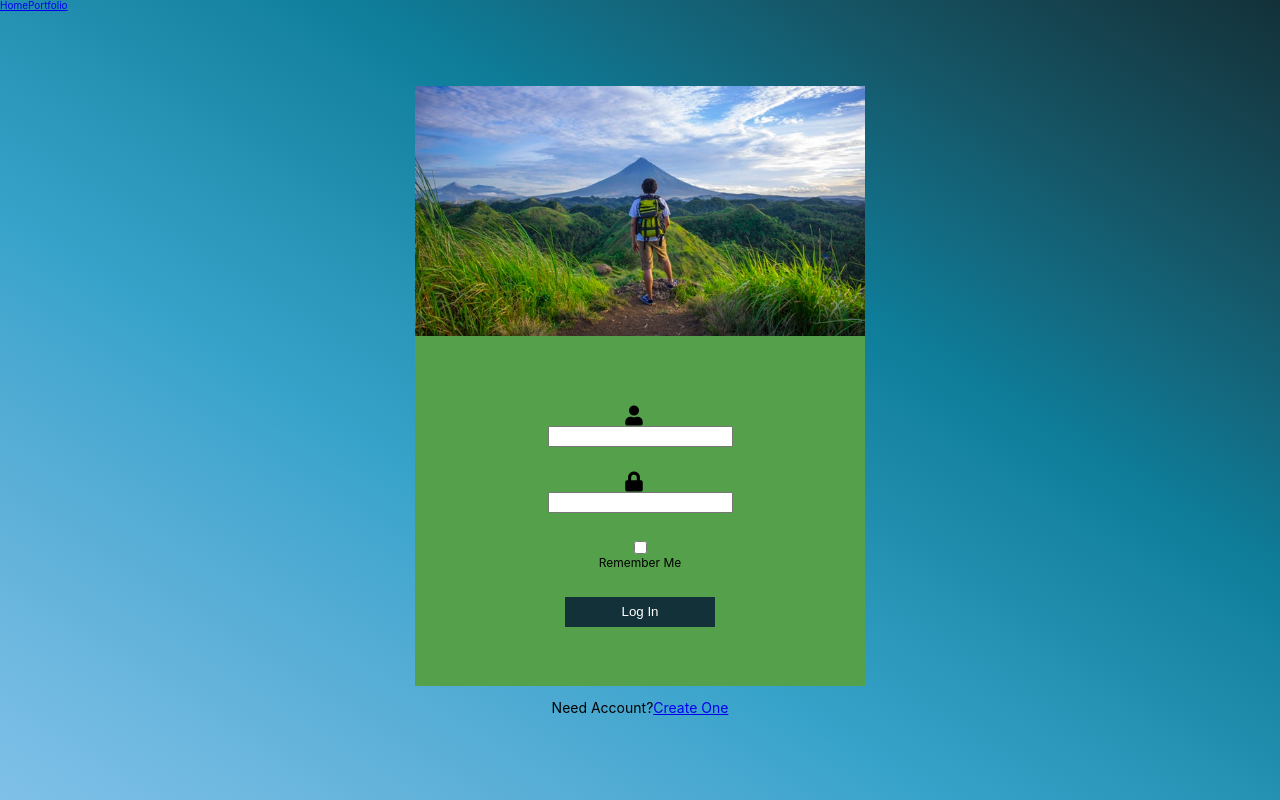
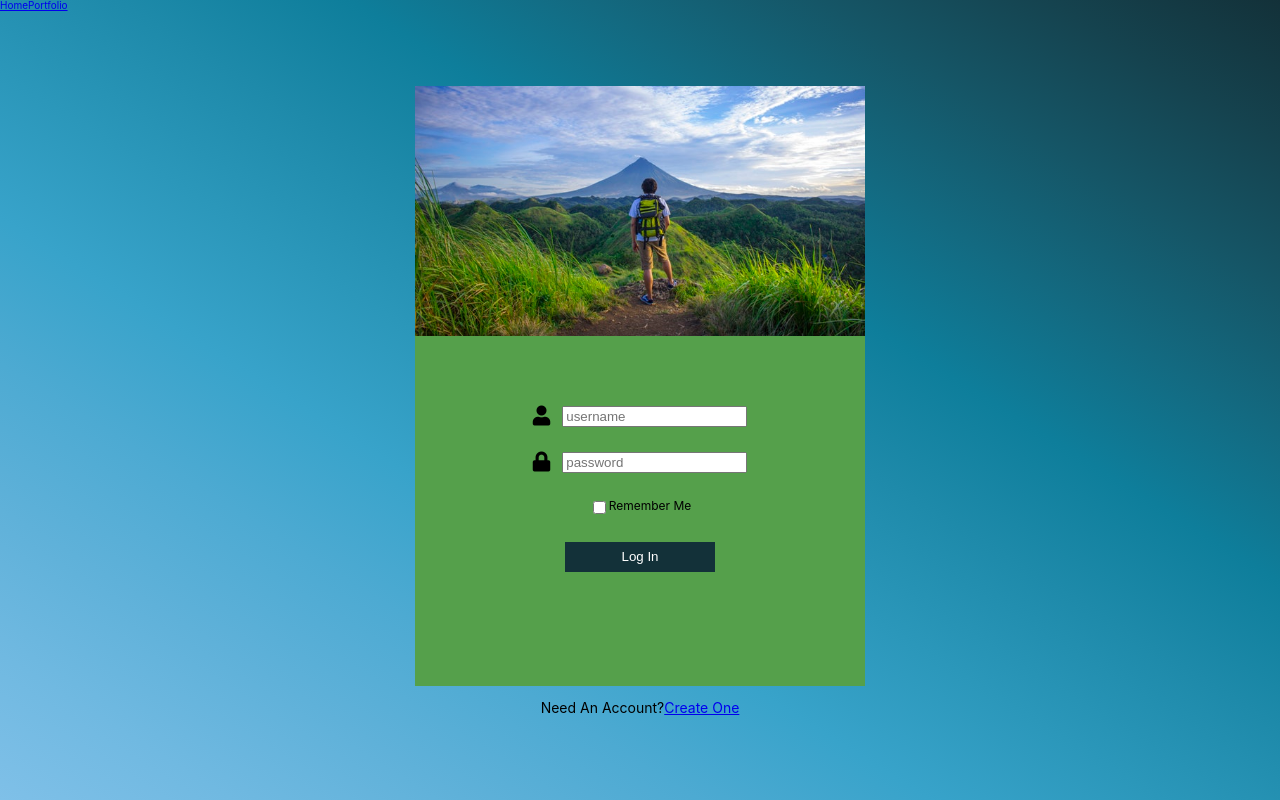
Before and after one commit to guidr-pt/guidr-front-end, a React (Create React App) app in the folder guidr/: page /welcome in a window 1280 px wide. Built offline with nearby package versions, Linux system fonts and the light colour scheme.

Commit message:
Typo fix in Login

```diff
--- /dev/null
+++ b/guidr/src/components/Login.js
@@ -0,0 +1,61 @@
+import React from 'react';
+import { Link } from 'react-router-dom';
+
+
+class Login extends React.Component {
+  constructor(props) {
+    super(props);
+  }
+
+  render () {
+    const pathname = this.props.location.pathname.toLowerCase();
+
+    return(
+      <div>
+        <div className='login__form--container'>
+          <div className='login__form--head'></div>
+
+          <form>
+            <div className='login__input--container'>
+              <i className="fas fa-user"></i>
+              <input type='text'
+                     placeholder='username'
+                     name='username'
+                     />
+            </div>
+
+            <div className='login__input--container'>
+              <i className="fas fa-lock"></i>
+              <input type='text'
+                     placeholder='password'
+                     name='password'
+                     />
+            </div>
+
+            <div>
+              <input type='checkbox' /> <span>Remember Me</span>
+            </div>
+
+            { pathname === '/welcome/signup' ? <button>Create Account</button> : <button>Log In</button>}
+          </form>
+        </div>
+
+
+        { pathname === '/welcome/signup' ? <p> Have An Account?
+                                              <Link to='/welcome'>
+                                                Log In
+                                              </Link>
+                                            </p>
+
+                                            : <p> Need An Account?
+                                                  <Link to='/welcome/signup'>
+                                                    Create One
+                                                  </Link>
+                                              </p> }
+
+      </div>
+    );
+  }
+}
+
+export default Login;
--- a/guidr/src/components/RegisterComp/Login.js
+++ /dev/null
@@ -1,57 +0,0 @@
-import React from 'react';
-import { Link } from 'react-router-dom';
-
-
-const Login = props => {
-  const pathname = props.location.pathname.toLowerCase();
-
-  console.log(pathname)
-
-  return(
-    <div>
-      <div className='login__form--container'>
-        <div className='login__form--head'></div>
-
-        <form>
-          <div className='login__input--container'>
-            <i className="fas fa-user"></i>
-            <input type='text'
-                   placholder='username'
-                   name='username'
-                   />
-          </div>
-
-          <div className='login__input--container'>
-            <i className="fas fa-lock"></i>
-            <input type='text'
-                   placholder='password'
-                   name='password'
-                   />
-          </div>
-
-          <div>
-            <input type='checkbox' /> <span>Remember Me</span>
-          </div>
-
-          { pathname === '/welcome/signup' ? <button>Create Account</button> : <button>Log In</button>}
-        </form>
-      </div>
-
-
-      { pathname === '/welcome/signup' ? <p> Have An Account?
-                                            <Link to='/welcome'>
-                                              Log In
-                                            </Link>
-                                          </p>
-
-                                          : <p> Need Account?
-                                                <Link to='/welcome/signup'>
-                                                  Create One
-                                                </Link>
-                                            </p> }
-
-    </div>
-  );
-}
-
-export default Login;
--- a/guidr/src/css/index.css
+++ b/guidr/src/css/index.css
@@ -180,8 +180,7 @@ html {
   margin-right: 12px;
 }
 .login div form div {
-  display: flex;
-  align-items: center;
+  flex-direction: row;
   margin: 0 auto;
   margin-bottom: 25px;
 }
--- a/guidr/src/less/index.less
+++ b/guidr/src/less/index.less
@@ -52,4 +52,4 @@ html {
 }
 
 @import './navigation.less';
-@import './register/signin.less';
+@import './login.less';
--- a/guidr/src/less/register/signin.less
+++ b/guidr/src/less/login.less
@@ -52,8 +52,7 @@
       }
 
       div {
-        display: flex;
-        align-items: center;
+        flex-direction: row;
 
         margin: 0 auto;
         margin-bottom: 25px;
--- a/guidr/src/views/Register.js
+++ b/guidr/src/views/Register.js
@@ -1,5 +1,5 @@
 import React from 'react';
-import Login from '../components/RegisterComp/Login';
+import Login from '../components/Login';
 
 import { Route } from 'react-router-dom';
 
```
Also changed, not shown: guidr/src/components/RegisterComp/SignUp.js (deleted, +0 -35 lines).
